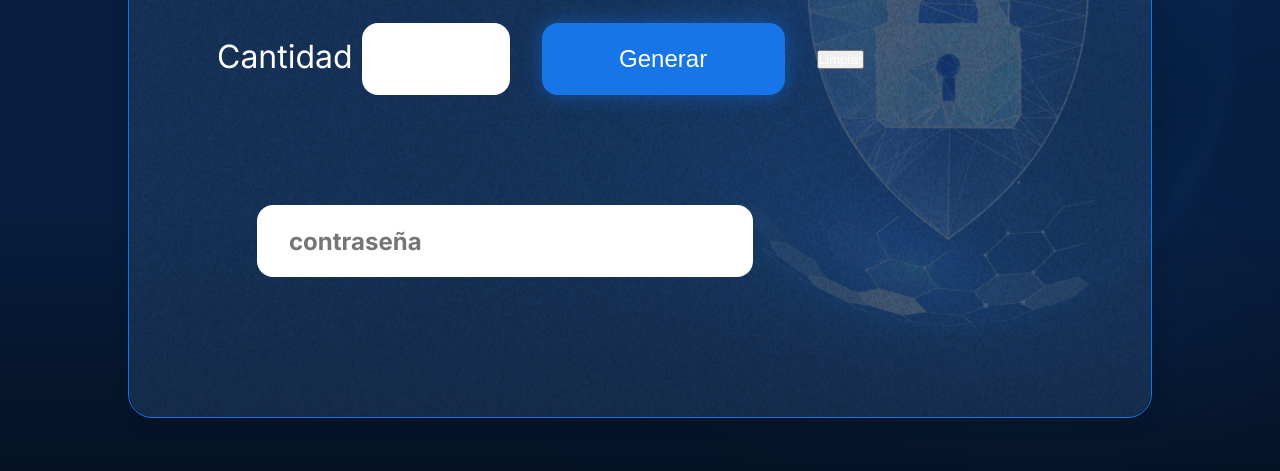
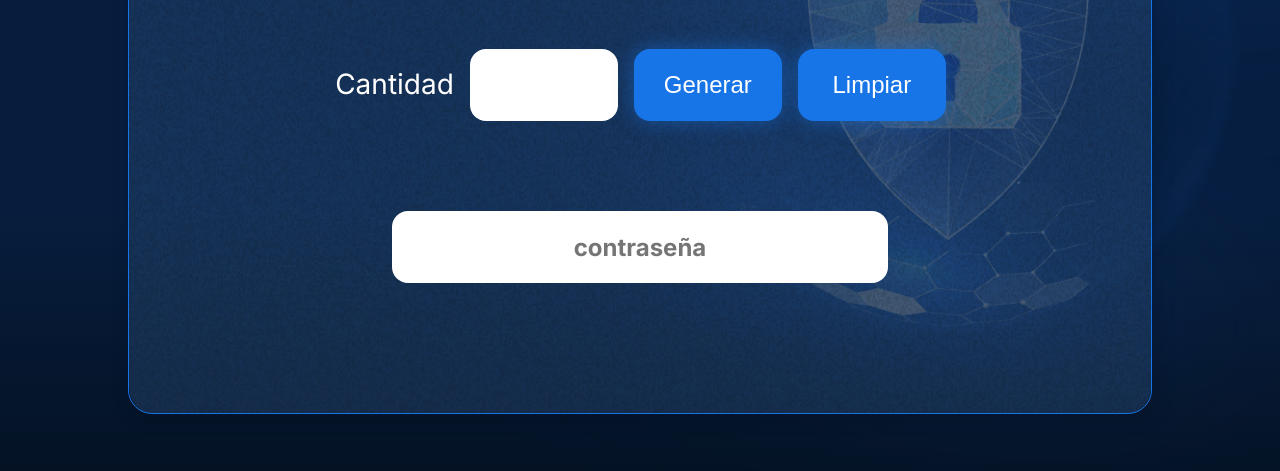
Before and after one commit to feralesma/inmersion-dev-Generador_contrase-as, a plain HTML site: page index.html in a window 1280 px wide. Shown: the part 329-800 px from the top of the page. Drawn offline with Linux system fonts and the light colour scheme.

Commit message:
Add files via upload

```diff
--- a/assets/style.css
+++ b/assets/style.css
@@ -11,9 +11,8 @@ body {
     display: flex;
     align-items: center;
     justify-content: center;
-
+    /* position: relative; */
 }
-
 
 body::before {
     background-image: url("img/candado.png");
@@ -41,6 +40,7 @@ body::before {
     background-size: 100% 100%;
     position: relative;
     overflow: hidden;
+    /* padding: 2rem; */
 }
 
 .container__contenido {
@@ -48,6 +48,7 @@ body::before {
     align-items: center;
     position: relative;
     width: 100%;
+    justify-content: center;
 }
 
 .container__informacion {
@@ -63,13 +64,16 @@ h1 {
     font-weight: 700;
     line-height: 100%;
     padding: 2rem;
+    text-align: center;
+    margin-bottom: 2rem;
 }
 
 .container__texto {
     margin: 12px 0;
     display: flex;
     flex-direction: column;
-
+    align-items: center;
+    /* justify-content: center; */
 }
 
 .container__texto-azul {
@@ -81,18 +85,25 @@ h1 {
     display: flex;
     align-items: center;
     margin-bottom: 12px;
-    margin: 30px;
-    gap: 2rem;
+    margin: 20px;
+    gap: 1rem;
+    justify-content: center;
+    /* flex-direction: column; */
 }
 
 .texto__parrafo {
     color: #FFF;
     font-family: 'Inter';
-    font-size: 32px;
+    font-size: 28px;
     font-style: normal;
     font-weight: 400;
     line-height: normal;
-    margin-left: 10px;
+    margin-left: 1px;
+    display: flex;
+    align-items: baseline;
+    /*justify-content: space-between;*/
+    gap: 1rem;
+    /* text-align: center; */
 }
 
 .container__input {
@@ -101,11 +112,13 @@ h1 {
     border-radius: 16px;
     background-color: #FFF;
     border: none;
-    color: #1875E8;
+    color: #535353;
     padding: 2rem;
     font-size: 24px;
     font-weight: 700;
     font-family: 'Inter', sans-serif;
+    /* text-align: center; */
+
 }
 
 .boton{
@@ -115,7 +128,22 @@ h1 {
     background-color: #1875E8;
     padding: 1rem 1.5rem;
     border-radius: 16px;
-    width: 243px;
+    width: 148px;
+    height: 72px;
+    box-shadow: 0px 0px 20px 0px rgba(24, 117, 232, 0.50);
+    cursor: pointer;
+    /* text-align: center; */
+
+}
+
+.botonL{
+    color: white;
+    font-size: 1.5rem;
+    border: none;
+    background-color: #1875E8;
+    padding: 1rem 1.5rem;
+    border-radius: 16px;
+    width: 148px;
     height: 72px;
     box-shadow: 0px 0px 20px 0px rgba(24, 117, 232, 0.50);
     cursor: pointer;
@@ -129,8 +157,10 @@ h1 {
     border: none;
     color: #1875E8;
     margin: 50px;
-    padding: 2rem;
+    padding: 1rem;
     font-size: 24px;
     font-weight: 700;
     font-family: 'Inter', sans-serif;
+    text-align: center;
+
 }
```
